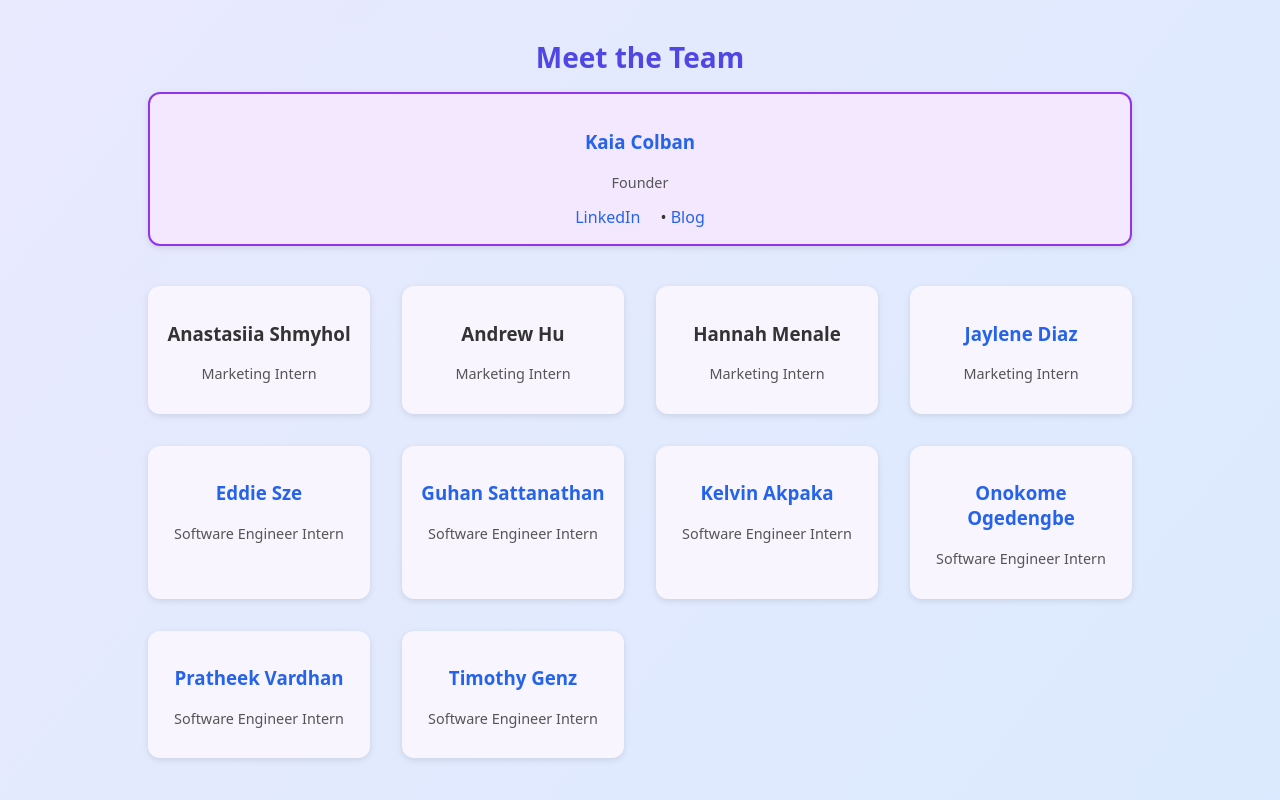
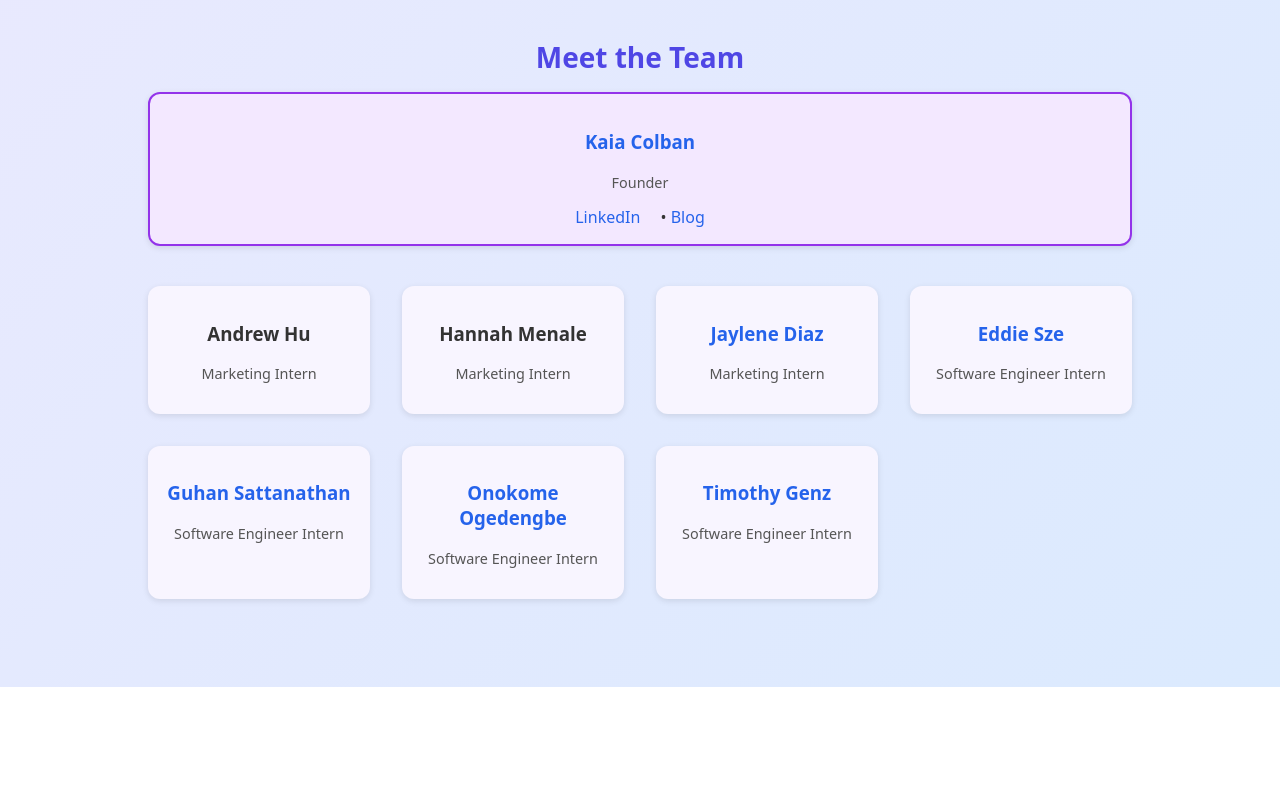
Before and after one commit to ShareVita/ShareVita, a plain HTML site: page index.html in a window 1280 px wide. Shown: the part 735-1535 px from the top of the page. After the commit the page ends 1422 px from the top, so only its background shows below. Drawn offline with Linux system fonts and the light colour scheme.

Commit message:
Update index.html

```diff
--- a/index.html
+++ b/index.html
@@ -125,15 +125,12 @@
       </div>
 
       <div class="grid">
-        <div class="card"><h3>Anastasiia Shmyhol</h3><p class="role">Marketing Intern</p></div>
         <div class="card"><h3>Andrew Hu</h3><p class="role">Marketing Intern</p></div>
         <div class="card"><h3>Hannah Menale</h3><p class="role">Marketing Intern</p></div>
         <div class="card"><h3><a href="http://www.linkedin.com/in/jaylene-diaz-395921268">Jaylene Diaz</a></h3><p class="role">Marketing Intern</p></div>
         <div class="card"><h3><a href="https://www.linkedin.com/in/aungkyaw9721/">Eddie Sze</a></h3><p class="role">Software Engineer Intern</p></div>
         <div class="card"><h3><a href="https://www.linkedin.com/in/guhan-sattanathan/">Guhan Sattanathan</a></h3><p class="role">Software Engineer Intern</p></div>
-        <div class="card"><h3><a href="https://www.linkedin.com/in/kelvin-akpaka">Kelvin Akpaka</a></h3><p class="role">Software Engineer Intern</p></div>
         <div class="card"><h3><a href="https://www.linkedin.com/in/onokome-ogedengbe/">Onokome Ogedengbe</a></h3><p class="role">Software Engineer Intern</p></div>
-        <div class="card"><h3><a href="http://www.linkedin.com/in/pratheek-vardhan-bommu-93a1a7215">Pratheek Vardhan</a></h3><p class="role">Software Engineer Intern</p></div>
         <div class="card"><h3><a href="https://linkedin.com/in/timothy-genz">Timothy Genz</a></h3><p class="role">Software Engineer Intern</p></div>
       </div>
     </section>
```
